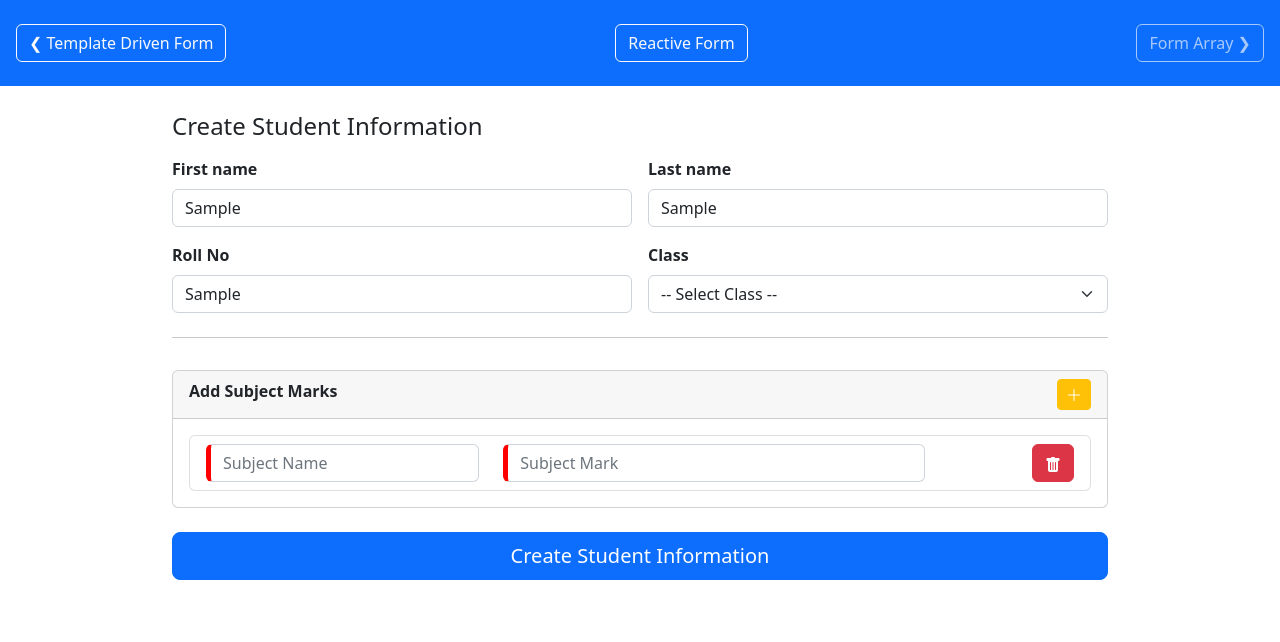
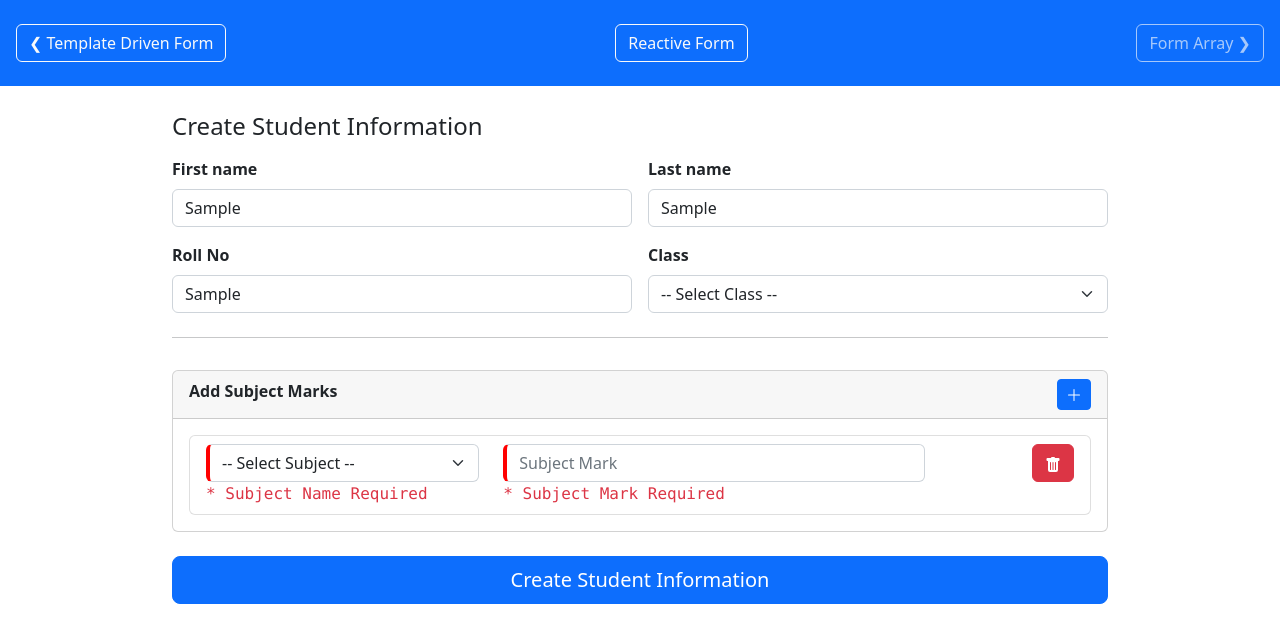
Before and after one commit to Vigneshwaran-T-ui/Template_driven_Forms, an Angular app in the folder Template_Driven_Forms/: page /Form-Array in a window 1280 px wide. Both pictures are taken after typing "Sample", "Sample", "Sample" into the empty fields and a click on the button 1074 px from the left and 394 px from the top of the page. Shown: the top 642 px of the page. Built offline with nearby package versions, Linux system fonts and the light colour scheme.

Commit message:
Changes - 5

```diff
--- a/Template_Driven_Forms/src/app/form-array/form-array.component.css
+++ b/Template_Driven_Forms/src/app/form-array/form-array.component.css
@@ -24,5 +24,5 @@
   }
 
   .isInvalid {
-    border-left: 5px red solid;
+    border-left: 4px red solid;
   }
--- a/Template_Driven_Forms/src/app/form-array/form-array.component.html
+++ b/Template_Driven_Forms/src/app/form-array/form-array.component.html
@@ -44,9 +44,9 @@
                 <span class="product-header">
                   <strong>Add Subject Marks</strong>
                 </span>
-                <button class="btn btn-warning btn-sm" (click)="addSubject()">
+                <button class="btn btn-primary btn-sm" (click)="addSubject()">
                   <svg xmlns="http://www.w3.org/2000/svg" width="16" height="18" fill="currentColor"
-                    class="bi bi-plus-lg text-white">
+                    class="bi bi-plus-lg">
                     <path fill-rule="evenodd"
                       d="M8 2a.5.5 0 0 1 .5.5v5h5a.5.5 0 0 1 0 1h-5v5a.5.5 0 0 1-1 0v-5h-5a.5.5 0 0 1 0-1h5v-5A.5.5 0 0 1 8 2Z" />
                   </svg>
@@ -61,17 +61,22 @@
                       *ngFor="let marks of getStudentSubMarks.controls; let i=index">
                       <div class="row" [formGroupName]="i">
                         <div class="col-4">
-                          <input type="text" class="form-control" id="subjectName" formControlName="subjectName"
-                            placeholder="Subject Name" required
-                            [ngClass]="{ 'isInvalid': marks.get('subjectName')?.errors && marks.get('subjectName')?.hasError('required')}">
+                          <select class="form-select" aria-label="Default select example" required formControlName="subjectName"
+                                  name="subjectName"
+                                  [ngClass]="{ 'isInvalid': marks.get('subjectName')?.errors && marks.get('subjectName')?.hasError('required')}">
+                            <option value="">-- Select Subject --</option>
+                            <option *ngFor="let item of subOptions" [value]="item">{{item}}</option>
+                          </select>
+                          <div *ngIf="marks.get('subjectName')?.errors && marks.get('subjectName')?.hasError('required')"  class="text-danger fs-6 font-monospace">* Subject Name Required</div>
                         </div>
                         <div class="col-6">
                           <input type="text" class="form-control" formControlName="subjectMark" id="subjectMark"
                             placeholder="Subject Mark" required
                             [ngClass]="{ 'isInvalid': marks.get('subjectMark')?.errors && marks.get('subjectMark')?.hasError('required')}">
+                            <div *ngIf="marks.get('subjectMark')?.errors && marks.get('subjectMark')?.hasError('required')"  class="text-danger fs-6 font-monospace">* Subject Mark Required</div>
                         </div>
                         <div class="col-2 text-end">
-                          <button class="btn btn-danger">
+                          <button class="btn btn-danger" (click)="removeSubject(i)">
                             <svg xmlns="http://www.w3.org/2000/svg" width="16" height="16" fill="currentColor"
                               class="bi bi-trash-fill" viewBox="0 0 16 16">
                               <path
@@ -81,6 +86,9 @@
                         </div>
                       </div>
                     </li>
+                    <div class="text-center" *ngIf="studentInfo.value.studentSubMarks.length === 0">
+                        <strong> No Data Found </strong>
+                    </div>
                   </ul>
                 </div>
               </div>
--- a/Template_Driven_Forms/src/app/form-array/form-array.component.ts
+++ b/Template_Driven_Forms/src/app/form-array/form-array.component.ts
@@ -16,7 +16,17 @@ export class FormArrayComponent implements OnInit {
     '3st Standard',
     '4st Standard',
     '5st Standard',
-  ]
+  ];
+
+  public subOptions: any[] = [
+    'Tamil',
+    'English',
+    'Hindi',
+    'Maths',
+    'Science',
+    'Social Science',
+    'Physical Education',
+  ];
 
   constructor(
     private formBuilder: FormBuilder
@@ -41,14 +51,22 @@ export class FormArrayComponent implements OnInit {
   }
 
   addSubject(){
-    let subject = this.getStudentSubMarks;
-    subject.push(this.formBuilder.group({
-      subjectName: ['', [Validators.required]],
-      subjectMark: ['', [Validators.required]]
-    }));
+    if(this.getStudentSubMarks?.valid) {
+      this.getStudentSubMarks.push(this.formBuilder.group({
+        subjectName: ['', [Validators.required]],
+        subjectMark: ['', [Validators.required]]
+      }));
+    }
   }
 
   createStudentInfo() {
-    console.log('data is', this.studentInfo)
+    if(this.studentInfo.valid && this.studentInfo.dirty) {
+      console.log('data is', this.studentInfo)
+    }
+  }
+
+  removeSubject(id: any) {
+
+    this.getStudentSubMarks.removeAt(id);
   }
 }
```
